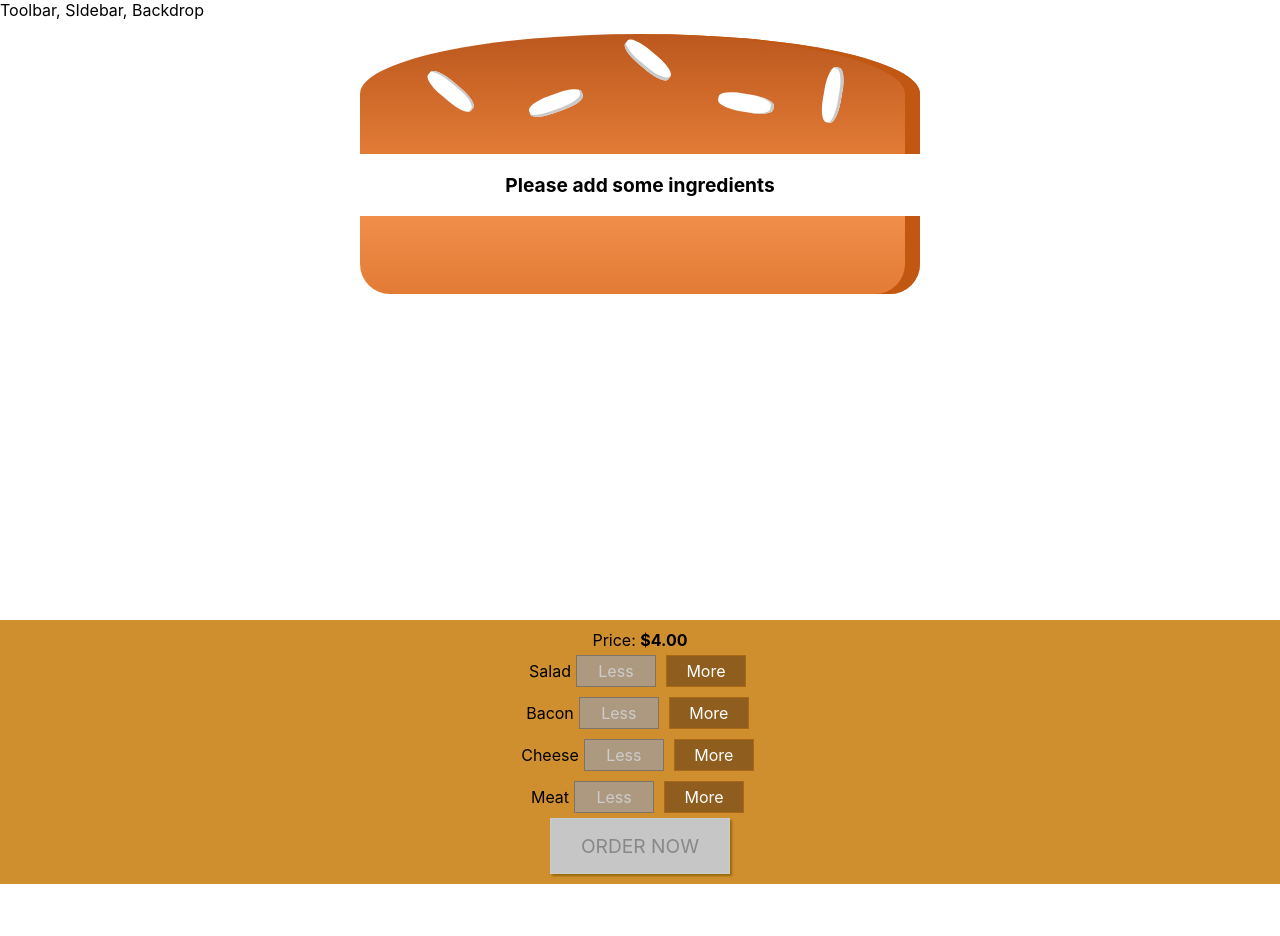
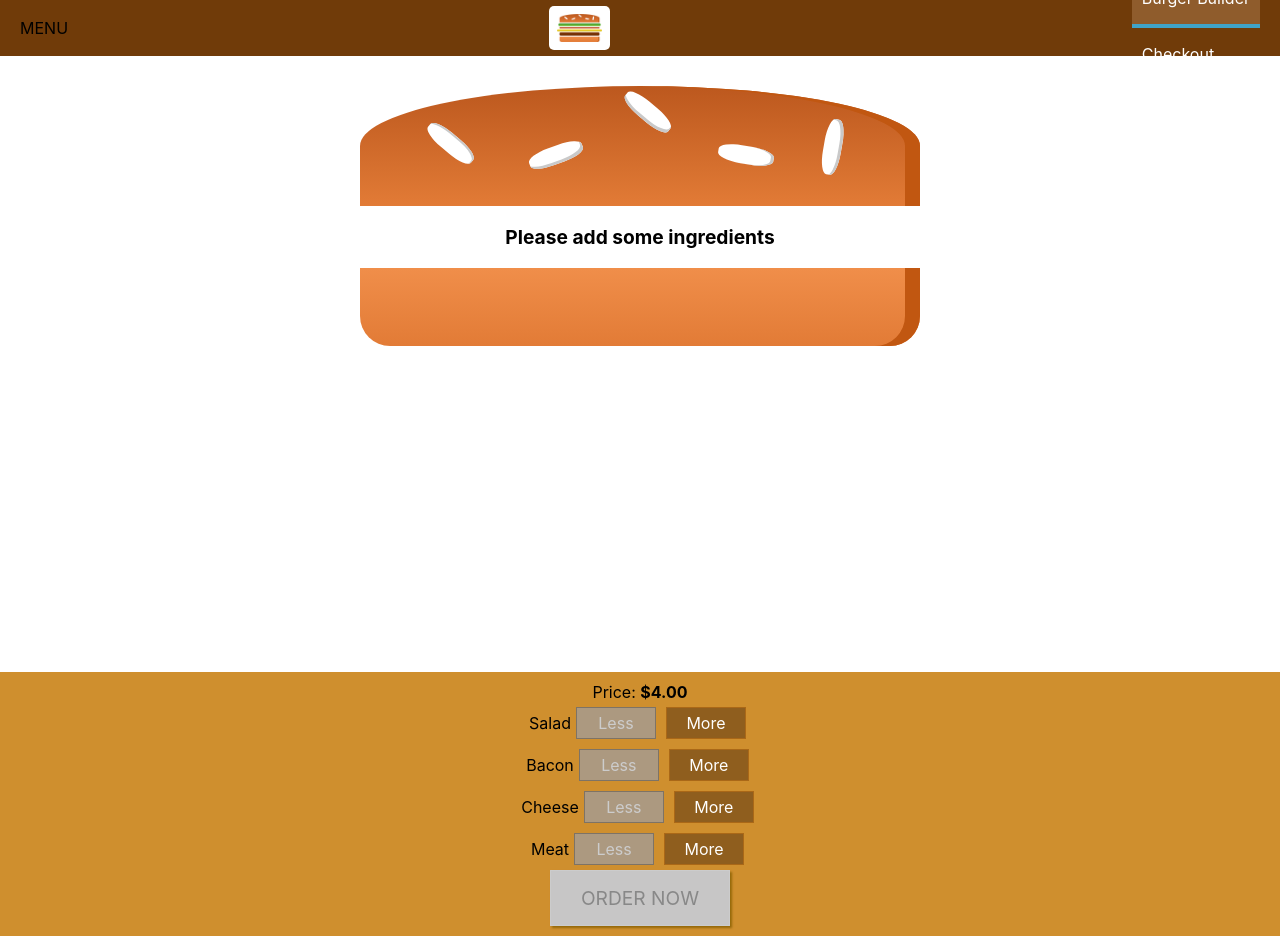
Before and after one commit to CastleArg/reacttraining-burgerbuilder, a React (Create React App) app: page / in a window 1280 px wide. Before the commit the page ends 884 px from the top, so only its background shows below. Built offline with nearby package versions, Linux system fonts and the light colour scheme.

Commit message:
start of navigation

```diff
--- a/src/components/Layout/Layout.css
+++ /dev/null
@@ -1,3 +0,0 @@
-.content {
-    margin-top: 16px;
-}
--- a/src/components/Layout/Layout.js
+++ b/src/components/Layout/Layout.js
@@ -1,9 +1,10 @@
 import React, { Fragment } from 'react';
-import classes from './Layout.css'
+import classes from './Layout.module.css';
+import Toolbar from '../Navigation/Toolbar/Toolbar';
 const Layout = (props) => (
     <Fragment>
-        <div>Toolbar, SIdebar, Backdrop</div>
-        <main className={classes.content}>
+        <Toolbar ></Toolbar>
+        <main className={classes.Content}>
             {props.children}
         </main>
     </Fragment>
--- /dev/null
+++ b/src/components/Layout/Layout.module.css
@@ -0,0 +1,3 @@
+.Content {
+    margin-top: 72px;
+}
--- /dev/null
+++ b/src/components/Logo/Logo.js
@@ -0,0 +1,11 @@
+import React from 'react';
+import burgerLogo from './burger-logo.png';
+import classes from './Logo.module.css';
+const Logo = (props) => {
+    return (
+    <div className={classes.Logo} >
+        <img src={burgerLogo} />
+    </div>);
+}
+
+export default Logo;
--- /dev/null
+++ b/src/components/Logo/Logo.module.css
@@ -0,0 +1,11 @@
+.Logo {
+    background-color:  white;
+    padding: 8px;
+    height: 80%;
+    box-sizing: border-box;
+    border-radius: 5px;
+}
+
+.Logo img {
+    height:100%;
+}
--- /dev/null
+++ b/src/components/Navigation/NavigationItems/NavigationItem/NavigationItem.js
@@ -0,0 +1,11 @@
+import React from 'react';
+import classes from './NavigationItem.module.css';
+const NavigationItem = (props) => {
+    return (
+        <li className={classes.NavigationItem}>
+            <a href={props.link} className={props.active ? classes.active : null}>{props.children}</a>
+        </li>
+    );
+}
+
+export default NavigationItem;
--- /dev/null
+++ b/src/components/Navigation/NavigationItems/NavigationItem/NavigationItem.module.css
@@ -0,0 +1,45 @@
+.NavigationItem {
+    margin: 10px 0;
+    box-sizing: border-box;
+    display: block;
+    width: 100%;
+}
+
+.NavigationItem a {
+    color: #8F5C2C;
+    text-decoration: none;
+    width: 100%;
+    box-sizing: border-box;
+    display: block;
+}
+
+.NavigationItem a:hover,
+.NavigationItem a:active,
+.NavigationItem a.active {
+    color: #40A4C8;
+}
+
+@media (min-width: 500px) {
+    .NavigationItem {
+        margin: 0;
+        display: flex;
+        height: 100%;
+        width: auto;
+        align-items: center;
+    }
+
+    .NavigationItem a {
+        color: white;
+        height: 100%;
+        padding: 16px 10px;
+        border-bottom: 4px solid transparent;
+    }
+
+    .NavigationItem a:hover,
+    .NavigationItem a:active,
+    .NavigationItem a.active {
+        background-color: #8F5C2C;
+        border-bottom: 4px solid #40A4C8;
+        color: white;
+    }
+}
--- /dev/null
+++ b/src/components/Navigation/NavigationItems/NavigationItems.js
@@ -0,0 +1,17 @@
+import React from 'react';
+import classes from './NavigationItems.module.css';
+import NavigationItem from './NavigationItem/NavigationItem';
+
+const NavigationItems = (props) => {
+    return (
+        <ul className={classes.NavigationItem}>
+            <nav>
+                <NavigationItem link="/" active>Burger Builder</NavigationItem>
+                <NavigationItem link="/">Checkout</NavigationItem>
+            </nav>
+        </ul>
+
+    );
+}
+
+export default NavigationItems;
--- /dev/null
+++ b/src/components/Navigation/NavigationItems/NavigationItems.module.css
@@ -0,0 +1,15 @@
+.NavigationItems {
+    margin: 0;
+    padding: 0;
+    list-style: none;
+    display: flex;
+    flex-flow: column;
+    align-items: center;
+    height: 100%;
+}
+
+@media (min-width: 500px) {
+    .NavigationItems {
+        flex-flow: row;
+    }
+}
--- /dev/null
+++ b/src/components/Navigation/Toolbar/Toolbar.js
@@ -0,0 +1,16 @@
+import React from 'react';
+import classes from './Toolbar.module.css'
+import Logo from '../../Logo/Logo';
+import NavigationItems from '../NavigationItems/NavigationItems';
+const Toolbar = (props) => {
+    return (
+        <header className={classes.Toolbar}>
+            <div>MENU</div>
+            <Logo />
+            <NavigationItems />
+
+        </header>
+    );
+}
+
+export default Toolbar;
--- /dev/null
+++ b/src/components/Navigation/Toolbar/Toolbar.module.css
@@ -0,0 +1,28 @@
+.Toolbar {
+    height: 56px;
+    width: 100%;
+    position: fixed;
+    top: 0;
+    left: 0;
+    background-color: #703B09;
+    display: flex;
+    justify-content: space-between;
+    align-items: center;
+    padding: 0 20px;
+    box-sizing: border-box;
+    z-index: 90;
+}
+
+.Toolbar nav {
+    height: 100%;
+}
+
+.Logo {
+    height: 80%;
+}
+
+@media (max-width: 499px) {
+    .DesktopOnly {
+        display: none;
+    }
+}
```
Also changed, not shown: src/App.css (deleted, +0 -38 lines), src/components/Logo/burger-logo.png (added).
